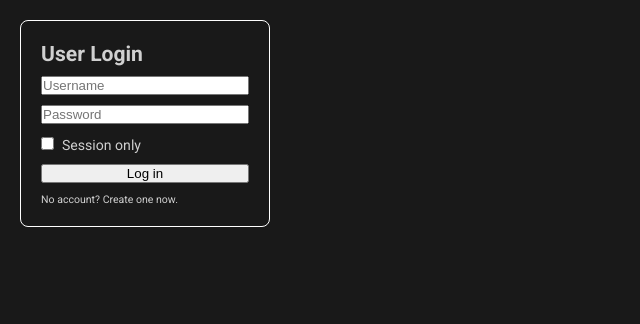
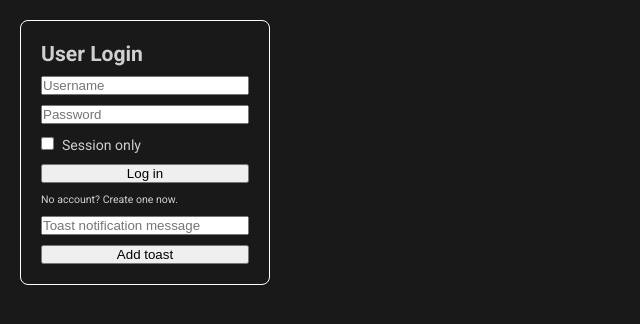
Before and after one commit to jamesnpe13/comms-app, a React (Create React App) app in the folder client/: page /login in a window 1280 px wide. Shown: the top 324 px of the page, without its empty margins (0-640 px from the left). Built offline with nearby package versions, Linux system fonts and the light colour scheme; no server answers.

Commit message:
NotifContext. Toast notif add and auto remove.

```diff
--- /dev/null
+++ b/client/src/context/NotifContext.js
@@ -0,0 +1,38 @@
+import { useRef } from 'react';
+import { createContext, useContext, useEffect, useState } from 'react';
+
+const NotifContext = createContext();
+const toastDuration = 8; // in seconds
+
+const toast = (message, id, type = 'default') => {
+  return { id: id, type: type, message: message };
+};
+
+export function NotifProvider({ children }) {
+  // toastStack
+  const [toastStack, setToastStack] = useState([]);
+  const toastCounter = useRef(0);
+
+  // append to stack
+  const addToast = (message, type) => {
+    const id = ++toastCounter.current;
+    setToastStack((prev) => [...prev, toast(message, id, type)]);
+
+    // auto remove
+    setTimeout(() => {
+      setToastStack((prev) => prev.filter((t) => t.id !== id));
+    }, toastDuration * 1000);
+  };
+
+  useEffect(() => {
+    console.log(toastStack);
+  }, [toastStack]);
+
+  return (
+    <NotifContext.Provider value={{ toastStack, addToast }}>
+      {children}
+    </NotifContext.Provider>
+  );
+}
+
+export const useNotif = () => useContext(NotifContext);
--- a/client/src/index.js
+++ b/client/src/index.js
@@ -4,13 +4,16 @@ import { BrowserRouter } from 'react-router-dom';
 
 import App from './App';
 import { AuthProvider } from './context/AuthContext';
+import { NotifProvider } from './context/NotifContext';
 
 const root = ReactDOM.createRoot(document.getElementById('root'));
 root.render(
   // <React.StrictMode>
   <BrowserRouter>
     <AuthProvider>
-      <App />
+      <NotifProvider>
+        <App />
+      </NotifProvider>
     </AuthProvider>
   </BrowserRouter>
   // </React.StrictMode>
--- a/client/src/pages/Login.jsx
+++ b/client/src/pages/Login.jsx
@@ -4,11 +4,13 @@ import { useAuth } from '../context/AuthContext';
 import { useNavigate } from 'react-router-dom';
 import ROUTES from '../routeConfig';
 import RequireAuth from '../components/useRequireAuth';
+import { useNotif } from '../context/NotifContext';
 
 export default function Login() {
   const navigate = useNavigate();
   const formData = useRef({});
   const { login, user, endSession } = useAuth();
+  const { toastStack, addToast } = useNotif();
 
   const handleInputChange = (e) => {
     let obj;
@@ -25,6 +27,13 @@ export default function Login() {
     e.preventDefault();
     document.getElementById('password').value = '';
     login(formData.current);
+  };
+
+  const handleAddToast = (e) => {
+    e.preventDefault();
+
+    const messageValue = document.getElementById('toast-message').value;
+    addToast(messageValue);
   };
 
   useEffect(() => {
@@ -65,6 +74,13 @@ export default function Login() {
         >
           No account? Create one now.
         </p>
+
+        <input
+          type='text'
+          placeholder='Toast notification message'
+          id='toast-message'
+        />
+        <button onClick={handleAddToast}>Add toast</button>
       </form>
     </RequireAuth>
   );
```
